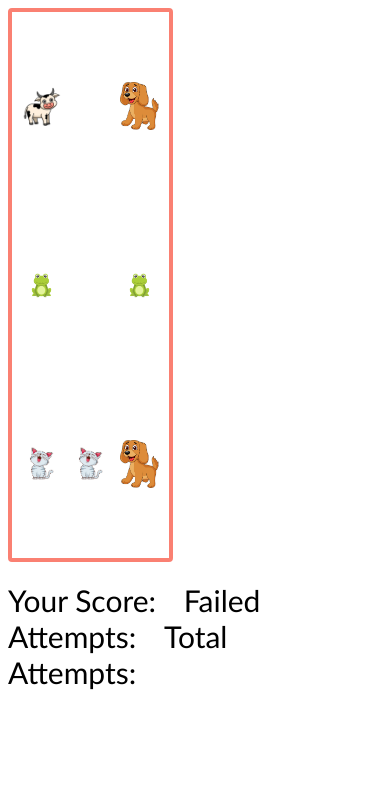
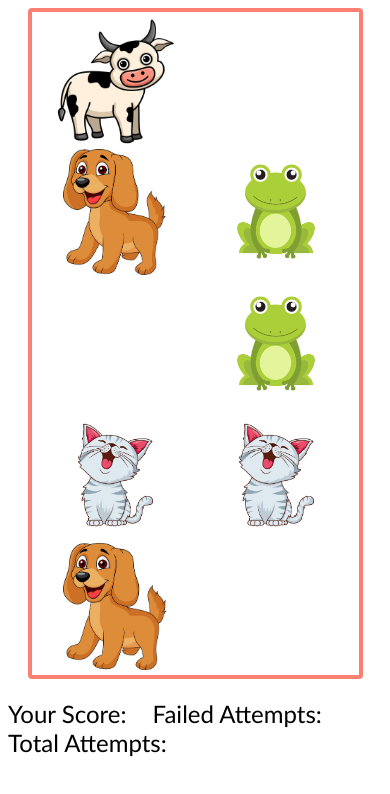
Before and after one commit to marvelousmaaz04/Memory-Game, a plain HTML site: page index.html in a window 390 px wide. Drawn offline with Linux system fonts and the light colour scheme.

Commit message:
Updated style.css

```diff
--- a/index.html
+++ b/index.html
@@ -11,6 +11,8 @@
 
 <body>
 
+
+    <div class="flex">
 
 
         <div class="grid-container">
@@ -44,12 +46,19 @@
             </div>
 
         </div>
+    </div>
 
+    <div class="flex">
         <div class="scoreContainer">
             <span id="score">Your Score: </span>
             <span id="fails">Failed Attempts: </span>
             <span id="attempts">Total Attempts:</span>
         </div>
+    </div>
+
+
+
+
     <script src="script.js"></script>
 </body>
 
--- a/style.css
+++ b/style.css
@@ -42,3 +42,50 @@ span{
 .op-1{
     opacity: 1;
 }
+
+.flex{
+    display: flex;
+    align-items: center;
+    justify-content: center;
+}
+
+/* Keep your existing CSS */
+
+/* Adjust the sizes and spacing for small screens */
+@media (max-width: 768px) {
+    .grid-container {
+        grid-template-columns: repeat(2, 40vw);
+        grid-template-rows: repeat(4, 15vh);
+        gap: 5px;
+        padding: 5px;
+    }
+
+    .overlay {
+        height: 15vh;
+        width: 40vw;
+        font-size: 14px;
+    }
+
+    .scoreContainer {
+        font-size: 24px;
+    }
+}
+
+@media (max-width: 1024px) {
+    .grid-container {
+        grid-template-columns: repeat(2, 40vw);
+        grid-template-rows: repeat(4, 15vh);
+        gap: 5px;
+        padding: 5px;
+    }
+
+    .overlay {
+        height: 15vh;
+        width: 40vw;
+        font-size: 14px;
+    }
+
+    .scoreContainer {
+        font-size: 24px;
+    }
+}
```
Lines whose indentation alone changed are shown as unchanged.
